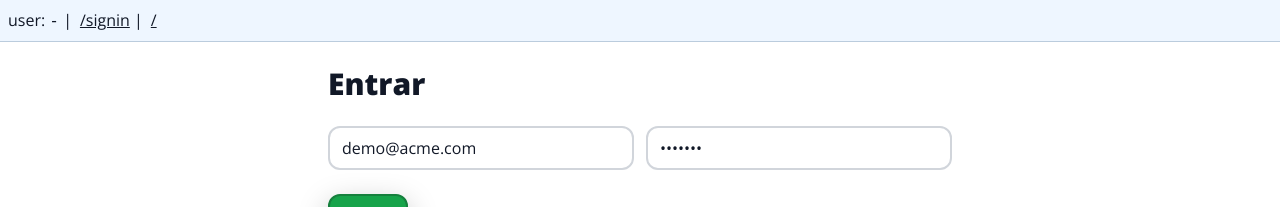
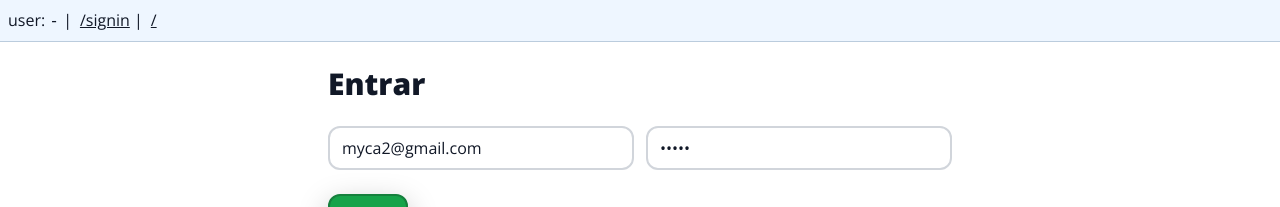
Before and after one commit to Blackgale/MalOtimizada, a React (Vite) app: page /signin in a window 1280 px wide. Shown: the top 207 px of the page. Built offline with nearby package versions, Linux system fonts and the light colour scheme.

Commit message:
Update SignIn.tsx

```diff
--- a/src/pages/SignIn.tsx
+++ b/src/pages/SignIn.tsx
@@ -6,8 +6,8 @@ import ConfirmModal from '../components/ConfirmModal';
 export default function SignIn() {
   const { signIn } = useAuth();
   const nav = useNavigate();
-  const [email, setEmail] = useState('demo@acme.com');
-  const [password, setPassword] = useState('demo123');
+  const [email, setEmail] = useState('myca2@gmail.com');
+  const [password, setPassword] = useState('myca2');
   const [error, setError] = useState<string|null>(null);
   const [ask, setAsk] = useState(false);
 
```
